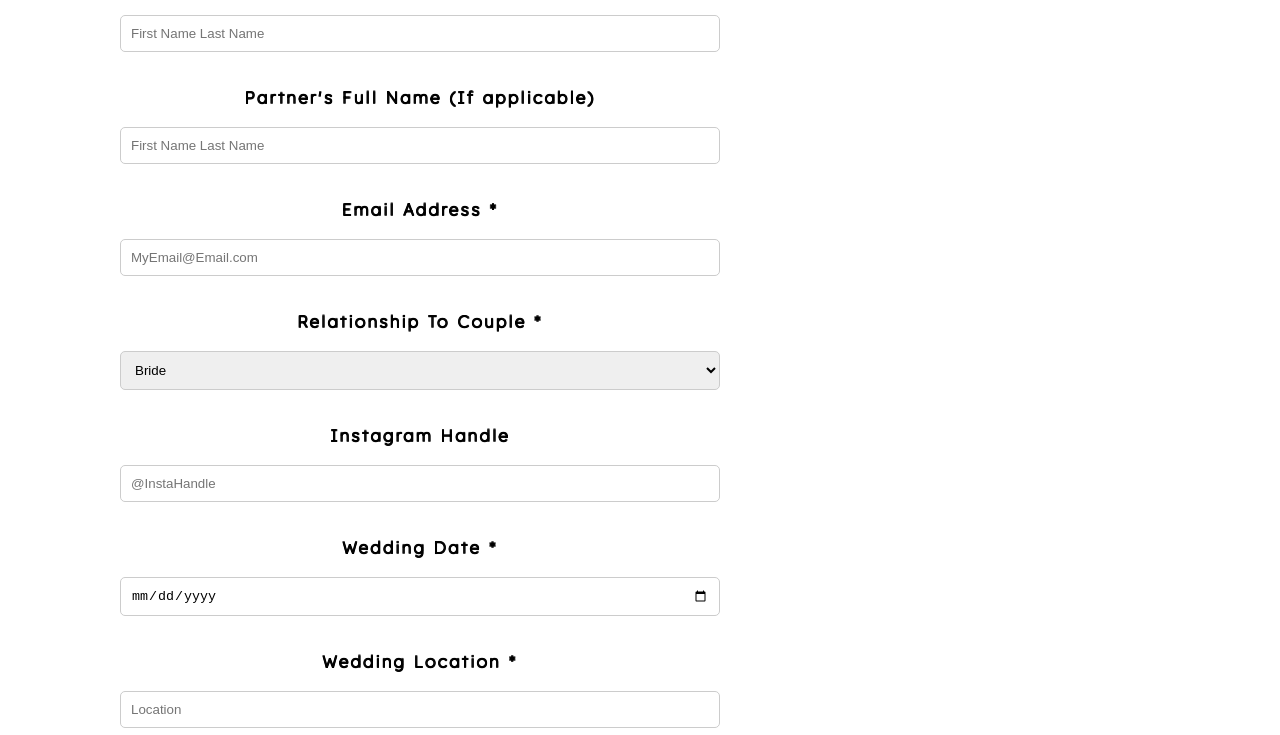
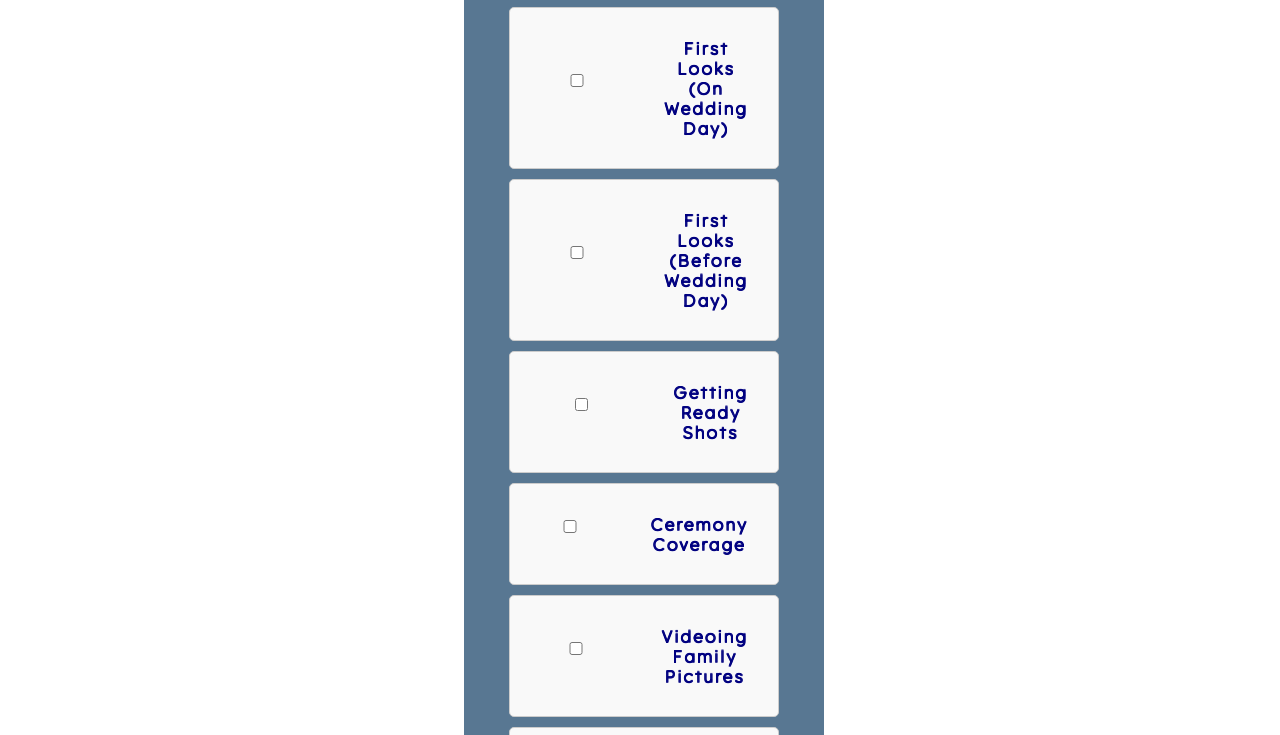
Before and after one commit to smith-tanner22/ntsfilms, a website built with Vite: page contactus.html in a window 1280 px wide. Shown: the part 1430-2165 px from the top of the page. Built offline with nearby package versions, Linux system fonts and the light colour scheme.

Commit message:
navy quick fix

```diff
--- a/contactus.html
+++ b/contactus.html
@@ -5,9 +5,9 @@
     <meta name="viewport" content="width=device-width, initial-scale=1.0" />
     <title>Contact Us | NTS Films</title>
     <meta name="description" content="Contact us page" />
-    <!-- <link rel="stylesheet" href="css/small.css" /> -->
-    <!-- <link rel="stylesheet" href="css/medium.css" />
-    <link rel="stylesheet" href="css/large.css" /> -->
+    <link rel="stylesheet" href="css/small.css" />
+    <link rel="stylesheet" href="css/medium.css" />
+    <link rel="stylesheet" href="css/large.css" />
     <!-- <link rel="stylesheet" href="css/style.css" /> -->
     <link rel="stylesheet" href="css/contactus.css" />
     <link rel="icon" type="image/png" href="images/favicon.png" />
--- a/css/contactus.css
+++ b/css/contactus.css
@@ -76,9 +76,9 @@ label {
 
 .checkbox-item label {
     font-weight: bold;
-    margin: 0;
-    color: teal;
-    flex: 1; /* Ensure label takes available space */
+    color: navy;
+    flex: 1;
+    word-wrap: break-word; /* Ensure text wraps inside the container */
 }
 
 /* Responsive Design */
```
